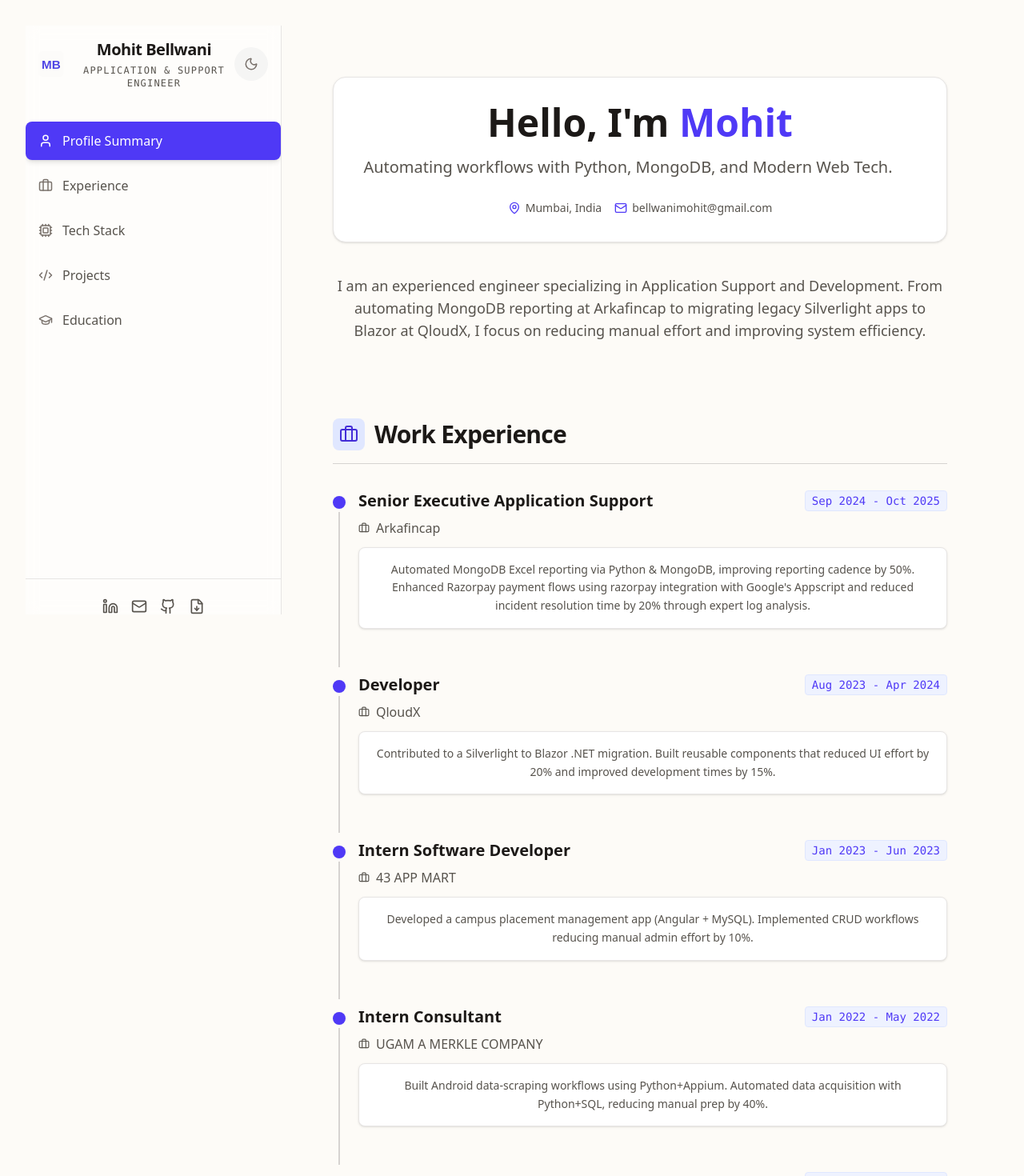
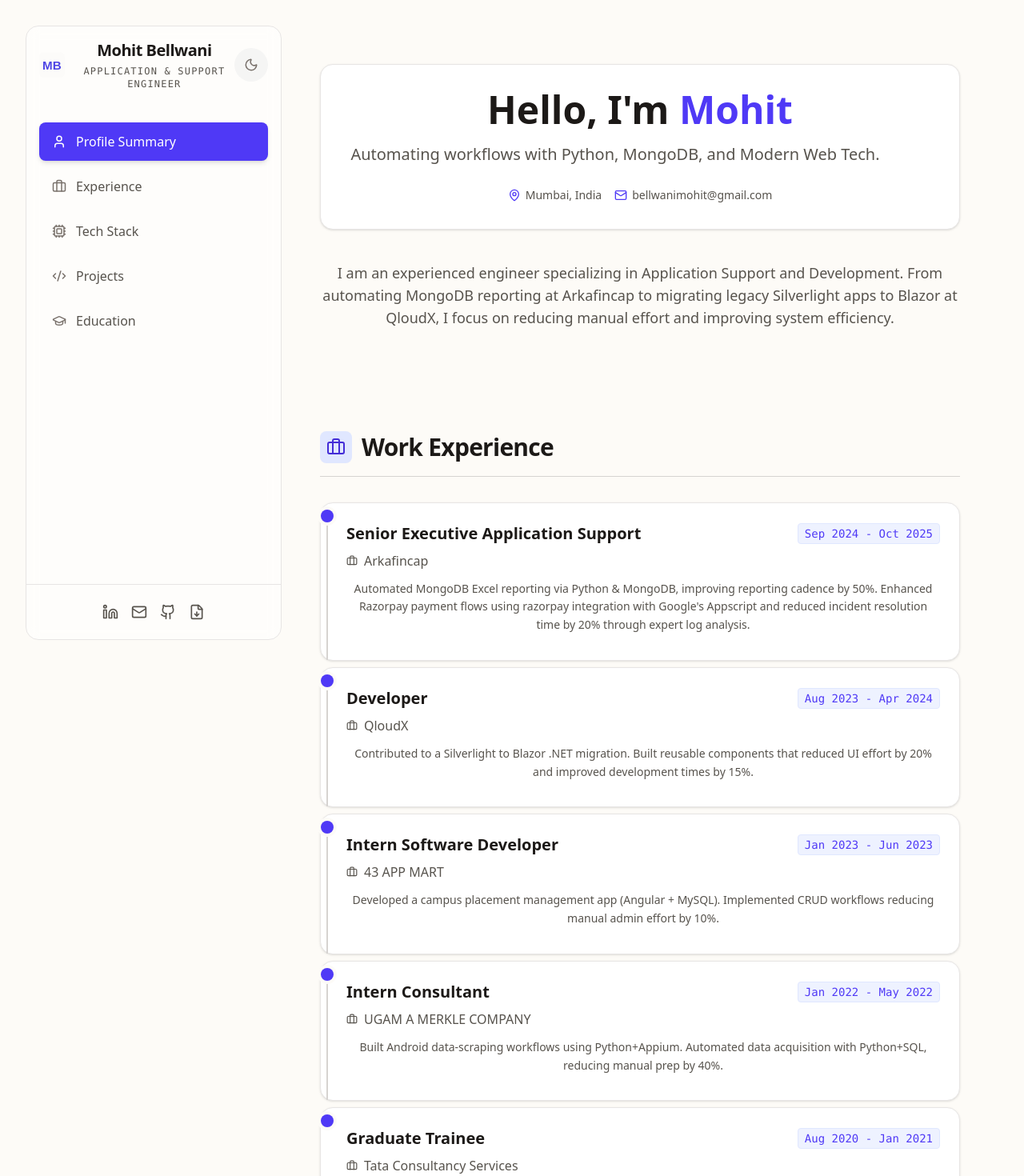
Before and after one commit to mohitbellwani/portfolioReactFrontend, a React (Vite) app: page / in a window 1280 px wide. Shown: the top 1470 px of the page at 80% size. Built offline with nearby package versions, Linux system fonts and the light colour scheme.

Commit message:
minor UI updates

```diff
--- a/src/components/UIComponents.jsx
+++ b/src/components/UIComponents.jsx
@@ -39,7 +39,7 @@ export const SkillCard = ({ category, items, icon, isDark }) => {
 export const TimelineItem = ({ role, company, period, description, isLast, isDark }) => {
   const theme = getThemeClasses(isDark);
   return (
-    <div className="relative pl-8 pb-12 last:pb-0">
+    <div className={`relative pl-8 pb-8 ${theme.cardBg} p-6 rounded-2xl border ${theme.cardBorder} shadow-sm transition-colors duration-300`}>
       {!isLast && (
         <div className={`absolute left-[7px] top-2 bottom-0 w-0.5 ${isDark ? 'bg-slate-800' : 'bg-stone-300'}`} />
       )}
@@ -54,7 +54,7 @@ export const TimelineItem = ({ role, company, period, description, isLast, isDar
       <div className={`${theme.textMuted} font-medium mb-3 flex items-center gap-2`}>
         <Briefcase size={14} /> {company}
       </div>
-      <p className={`${theme.textMuted} text-sm leading-relaxed ${theme.cardBg} p-4 rounded-lg border ${theme.cardBorder} shadow-sm`}>
+      <p className={`${theme.textMuted} text-sm leading-relaxed`}>
         {description}
       </p>
     </div>
--- a/src/portfoliopage/portfoliopage.jsx
+++ b/src/portfoliopage/portfoliopage.jsx
@@ -26,20 +26,6 @@ export default function PortfolioPage() {
   const sidebarRef = useRef(null);
 
   const toggleTheme = () => setIsDark(!isDark);
-
-  // Set sidebar height dynamically
-  useEffect(() => {
-    const handleResize = () => {
-      if (sidebarRef.current) {
-        sidebarRef.current.style.height = `${window.innerHeight - 64}px`;
-      }
-    };
-
-    window.addEventListener('resize', handleResize);
-    handleResize(); // Initial set
-
-    return () => window.removeEventListener('resize', handleResize);
-  }, []);
 
   // Synchronize Body Background
   useEffect(() => {
@@ -136,7 +122,7 @@ export default function PortfolioPage() {
   };
 
   return (
-    <div className={`min-h-screen w-full ${theme.bg} ${theme.text} font-sans flex flex-col lg:flex-row lg:items-start transition-colors duration-300`}>
+    <div className={`w-full ${theme.bg} ${theme.text} font-sans flex flex-col lg:flex-row transition-colors duration-300`}>
 
       {/* Mobile Header */}
       <div className={`lg:hidden fixed top-0 left-0 right-0 h-16 ${isDark ? 'bg-slate-950/90 border-slate-800' : 'bg-[#fdfbf7]/90 border-stone-200'} backdrop-blur-md border-b z-50 flex items-center justify-between px-4 shadow-sm transition-colors duration-300`}>
@@ -167,7 +153,7 @@ export default function PortfolioPage() {
       )}
 
       {/* Sidebar (Desktop) */}
-      <aside ref={sidebarRef} className={`hidden lg:flex flex-col w-80 sticky top-0 border-r ${theme.sidebarBorder} ${theme.sidebarBg} backdrop-blur-sm transition-colors duration-300 overflow-y-auto`}>
+      <aside ref={sidebarRef} className={`hidden lg:flex flex-col w-80 sticky top-4 self-start h-[calc(100vh-2rem)] rounded-2xl border ${theme.sidebarBorder} ${theme.sidebarBg} backdrop-blur-sm transition-colors duration-300`}>
         <div className="mb-10 px-4 pt-4 flex items-center justify-between">
             <div className="flex items-center gap-3">
                 <MBLogo isDark={isDark} size={40} />
@@ -187,7 +173,7 @@ export default function PortfolioPage() {
             </button>
         </div>
 
-        <nav className="flex-1 flex flex-col gap-2 overflow-y-auto">
+        <nav className="flex-1 flex flex-col gap-2 px-4 overflow-y-auto">
           <NavItem section="about" active={!selectedProject && activeSection === 'about' ? 'about' : ''} onClick={scrollToSection} icon={User} label="Profile Summary" isDark={isDark} />
           <NavItem section="experience" active={!selectedProject && activeSection === 'experience' ? 'experience' : ''} onClick={scrollToSection} icon={Briefcase} label="Experience" isDark={isDark} />
           <NavItem section="skills" active={!selectedProject && activeSection === 'skills' ? 'skills' : ''} onClick={scrollToSection} icon={Cpu} label="Tech Stack" isDark={isDark} />
@@ -195,7 +181,7 @@ export default function PortfolioPage() {
           <NavItem section="education" active={!selectedProject && activeSection === 'education' ? 'education' : ''} onClick={scrollToSection} icon={GraduationCap} label="Education" isDark={isDark} />
         </nav>
 
-        <div className={`mt-auto pt-6 border-t ${theme.sidebarBorder} px-2`}>
+        <div className={`mt-auto pt-6 pb-6 border-t ${theme.sidebarBorder} px-4`}>
           <div className="flex gap-4 justify-center">
             <a href={data.profile.linkedin} target="_blank" rel="noreferrer" className={`${theme.textMuted} hover:text-indigo-600 hover:scale-110 transition-all`}><Linkedin size={20} /></a>
             <a href={`mailto:${data.profile.email}`} className={`${theme.textMuted} hover:text-indigo-600 hover:scale-110 transition-all`}><Mail size={20} /></a>
@@ -206,7 +192,7 @@ export default function PortfolioPage() {
       </aside>
 
       {/* Main Content Area */}
-      <main className="flex-1 p-6 lg:p-16 pt-24 max-w-5xl mx-auto w-full flex flex-col min-h-screen">
+      <main className="flex-1 p-6 lg:p-12 pt-24 max-w-5xl mx-auto w-full flex flex-col lg:overflow-y-auto">
 
         <div className="flex-1">
             {selectedProject ? (
@@ -214,7 +200,7 @@ export default function PortfolioPage() {
             ) : (
                 <>
                     {/* Hero / About Section */}
-                    <section id="about" className="mb-24 scroll-mt-24">
+                    <section id="about" className="mb-32 scroll-mt-24">
                     <div className={`${theme.cardBg} p-8 rounded-2xl border ${theme.cardBorder} shadow-sm mb-10 transition-colors duration-300`}>
                         <h1 className={`text-4xl lg:text-5xl font-bold ${theme.textHeader} mb-4`}>
                         Hello, I'm <span className="text-indigo-600">Mohit</span>
@@ -234,7 +220,7 @@ export default function PortfolioPage() {
                     </section>
 
                     {/* Experience Section */}
-                    <section id="experience" className="mb-24 scroll-mt-24">
+                    <section id="experience" className="mb-32 scroll-mt-24">
                     <SectionHeader title="Work Experience" icon={Briefcase} isDark={isDark} />
                     <div className="space-y-2">
                         {data.experience.map((exp, index) => (
@@ -249,7 +235,7 @@ export default function PortfolioPage() {
                     </section>
 
                     {/* Skills Section */}
-                    <section id="skills" className="mb-24 scroll-mt-24">
+                    <section id="skills" className="mb-32 scroll-mt-24">
                     <SectionHeader title="Technical Skills" icon={Terminal} isDark={isDark} />
                     <div className="grid grid-cols-1 md:grid-cols-2 gap-4">
                         {data.skills.map((skillGroup, idx) => (
@@ -259,7 +245,7 @@ export default function PortfolioPage() {
                     </section>
 
                     {/* Projects Section */}
-                    <section id="projects" className="mb-24 scroll-mt-24">
+                    <section id="projects" className="mb-32 scroll-mt-24">
                     <SectionHeader title="Featured Projects" icon={Code2} isDark={isDark} />
                     <div className="grid grid-cols-1 md:grid-cols-2 gap-6">
                         {data.projects.map((project) => (
@@ -269,7 +255,7 @@ export default function PortfolioPage() {
                     </section>
 
                     {/* Education & Certifications */}
-                    <section id="education" className="mb-24 scroll-mt-24">
+                    <section id="education" className="mb-32 scroll-mt-24">
                     <div className="grid grid-cols-1 lg:grid-cols-2 gap-12">
 
                         {/* Education Column */}
```
